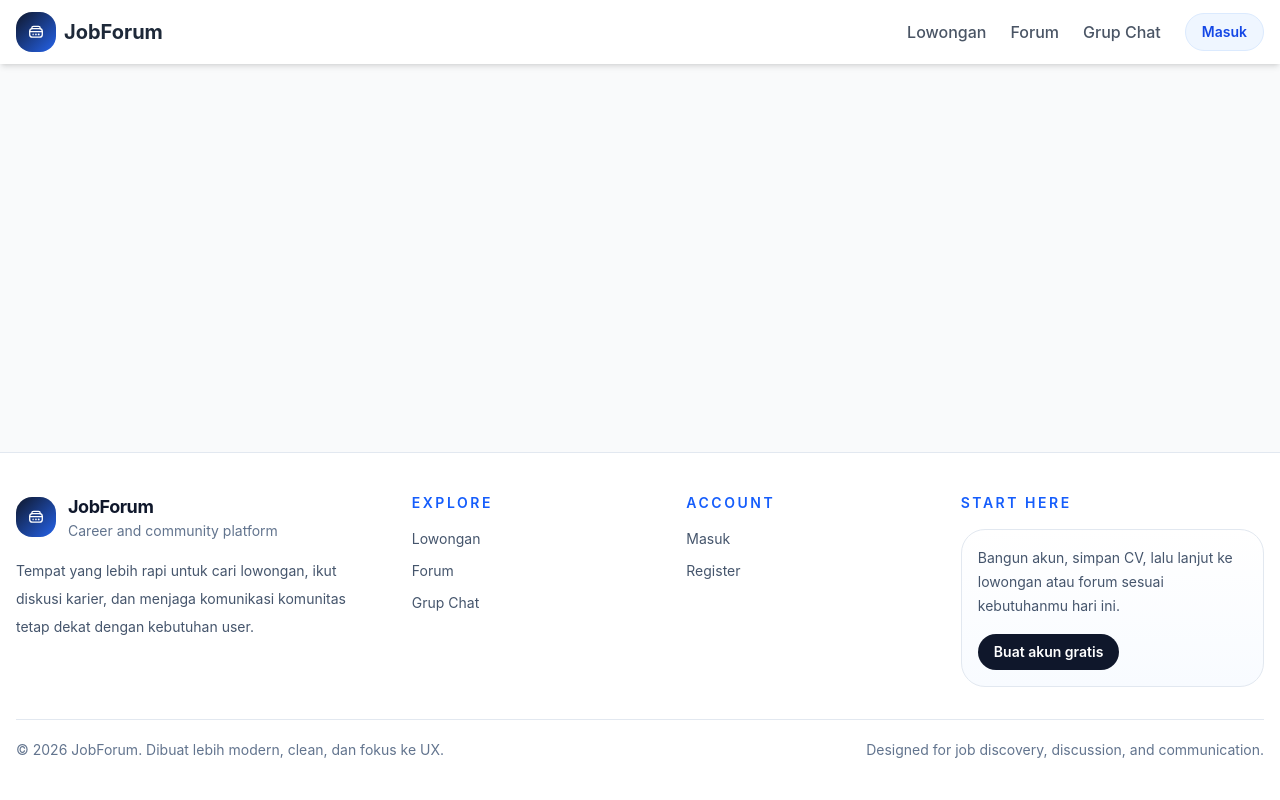
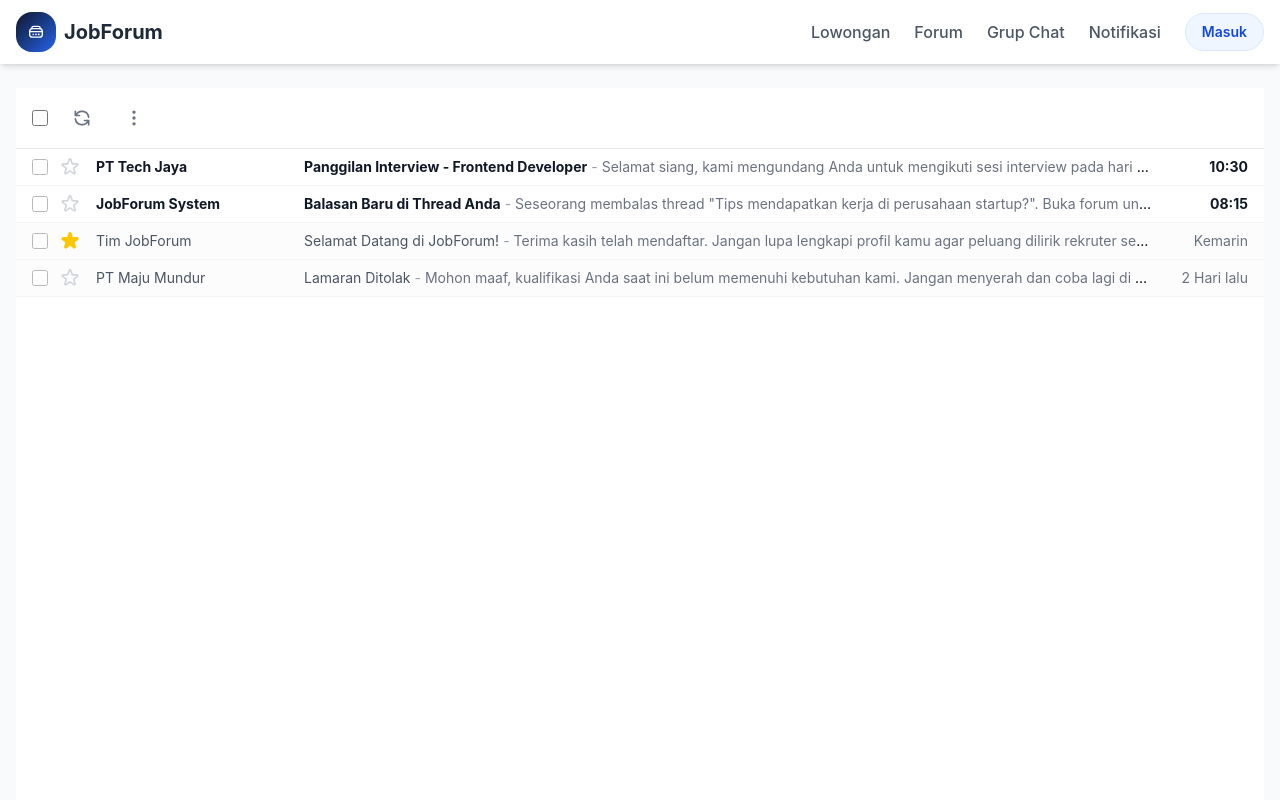
Before and after one commit to max-tantan/vite-forum-lowongankerja, a Vue app: page /email in a window 1280 px wide. Shown: the top 800 px of the page. Built offline with nearby package versions, Linux system fonts and the light colour scheme.

Commit message:
feat: add email notification view with toast system integration

```diff
--- a/src/App.vue
+++ b/src/App.vue
@@ -3,9 +3,11 @@ import { RouterView } from 'vue-router'
 import Footer from './components/Footer.vue'
 import Navbar from './components/Navbar.vue'
 import AndroidLayout from './layout/AndroidLayout.vue'
+import ToastNotify from './components/ToastNotify.vue'
 </script>
 
 <template>
+  <ToastNotify />
   <!-- Desktop Layout: visible on md and above -->
   <div class="hidden md:flex min-h-screen flex-col bg-gray-50">
     <Navbar />
--- a/src/components/Navbar.vue
+++ b/src/components/Navbar.vue
@@ -84,6 +84,13 @@ const handleSignOut = () => {
           >
             Grup Chat
           </RouterLink>
+          <RouterLink
+            to="/email"
+            class="text-gray-600 hover:text-blue-600 transition font-medium"
+            active-class="text-blue-600"
+          >
+            Notifikasi
+          </RouterLink>
           <template v-if="isAuthenticated">
             <RouterLink
               to="/profile"
--- /dev/null
+++ b/src/components/ToastNotify.vue
@@ -0,0 +1,47 @@
+<template>
+  <div class="fixed top-4 left-1/2 -translate-x-1/2 z-[100] flex flex-col items-center space-y-2 w-11/12 max-w-sm pointer-events-none">
+    <TransitionGroup
+      enter-active-class="transition duration-300 ease-out"
+      enter-from-class="transform -translate-y-4 opacity-0"
+      enter-to-class="transform translate-y-0 opacity-100"
+      leave-active-class="transition duration-200 ease-in"
+      leave-from-class="transform translate-y-0 opacity-100"
+      leave-to-class="transform -translate-y-4 opacity-0"
+    >
+      <div
+        v-for="toast in toasts"
+        :key="toast.id"
+        :class="[
+          'pointer-events-auto flex items-center justify-between w-full p-3 md:p-4 rounded-lg shadow-lg text-white font-medium text-sm',
+          typeClasses[toast.type] || typeClasses.info
+        ]"
+      >
+        <div class="flex items-center space-x-2">
+          <!-- Icon depending on type -->
+          <svg v-if="toast.type === 'success'" class="w-5 h-5 text-white" fill="none" stroke="currentColor" viewBox="0 0 24 24"><path stroke-linecap="round" stroke-linejoin="round" stroke-width="2" d="M5 13l4 4L19 7"></path></svg>
+          <svg v-else-if="toast.type === 'error'" class="w-5 h-5 text-white" fill="none" stroke="currentColor" viewBox="0 0 24 24"><path stroke-linecap="round" stroke-linejoin="round" stroke-width="2" d="M6 18L18 6M6 6l12 12"></path></svg>
+          <svg v-else-if="toast.type === 'warning'" class="w-5 h-5 text-white" fill="none" stroke="currentColor" viewBox="0 0 24 24"><path stroke-linecap="round" stroke-linejoin="round" stroke-width="2" d="M12 9v2m0 4h.01m-6.938 4h13.856c1.54 0 2.502-1.667 1.732-3L13.732 4c-.77-1.333-2.694-1.333-3.464 0L3.34 16c-.77 1.333.192 3 1.732 3z"></path></svg>
+          <svg v-else class="w-5 h-5 text-white" fill="none" stroke="currentColor" viewBox="0 0 24 24"><path stroke-linecap="round" stroke-linejoin="round" stroke-width="2" d="M13 16h-1v-4h-1m1-4h.01M21 12a9 9 0 11-18 0 9 9 0 0118 0z"></path></svg>
+
+          <span>{{ toast.message }}</span>
+        </div>
+        <button @click="removeToast(toast.id)" class="focus:outline-none opacity-80 hover:opacity-100 p-1">
+          <svg class="w-4 h-4" fill="none" stroke="currentColor" viewBox="0 0 24 24"><path stroke-linecap="round" stroke-linejoin="round" stroke-width="2" d="M6 18L18 6M6 6l12 12"></path></svg>
+        </button>
+      </div>
+    </TransitionGroup>
+  </div>
+</template>
+
+<script setup>
+import { useToast } from '../composables/useToast'
+
+const { toasts, removeToast } = useToast()
+
+const typeClasses = {
+  success: 'bg-green-600',
+  error: 'bg-red-600',
+  info: 'bg-blue-600',
+  warning: 'bg-yellow-500'
+}
+</script>
--- /dev/null
+++ b/src/composables/useToast.js
@@ -0,0 +1,23 @@
+import { ref } from 'vue'
+
+const toasts = ref([])
+
+export function useToast() {
+  const addToast = (message, type = 'info', duration = 3000) => {
+    const id = Date.now()
+    toasts.value.push({ id, message, type })
+    setTimeout(() => {
+      removeToast(id)
+    }, duration)
+  }
+
+  const removeToast = (id) => {
+    toasts.value = toasts.value.filter(t => t.id !== id)
+  }
+
+  return {
+    toasts,
+    addToast,
+    removeToast
+  }
+}
--- a/src/layout/AndroidLayout.vue
+++ b/src/layout/AndroidLayout.vue
@@ -12,7 +12,7 @@
         <!-- Actions slot -->
         <div class="flex items-center space-x-2">
           <slot name="actions">
-            <button class="p-1 rounded-full hover:bg-blue-700 transition-colors">
+            <button @click="testToast" class="p-1 rounded-full hover:bg-blue-700 transition-colors active:scale-95">
               <svg class="w-5 h-5" fill="none" stroke="currentColor" viewBox="0 0 24 24"><path stroke-linecap="round" stroke-linejoin="round" stroke-width="2" d="M15 17h5l-1.405-1.405A2.032 2.032 0 0118 14.158V11a6.002 6.002 0 00-4-5.659V5a2 2 0 10-4 0v.341C7.67 6.165 6 8.388 6 11v3.159c0 .538-.214 1.055-.595 1.436L4 17h5m6 0v1a3 3 0 11-6 0v-1m6 0H9"></path></svg>
             </button>
           </slot>
@@ -53,9 +53,24 @@
 <script setup>
 import { computed } from 'vue'
 import { useRoute, useRouter } from 'vue-router'
+import { useToast } from '../composables/useToast'
 
 const route = useRoute()
 const router = useRouter()
+const { addToast } = useToast()
+
+const testToast = () => {
+  const types = ['success', 'error', 'info', 'warning']
+  const randomType = types[Math.floor(Math.random() * types.length)]
+  const messages = [
+    'Berhasil menyimpan data lowongan!',
+    'Gagal memuat koneksi, coba lagi.',
+    'Ada pesan baru masuk.',
+    'Peringatan: sesi kamu akan habis.'
+  ]
+  const randomMsg = messages[Math.floor(Math.random() * messages.length)]
+  addToast(randomMsg, randomType)
+}
 
 const titleMap = {
   Home: 'Lowongan Kerja',
--- a/src/router/router.js
+++ b/src/router/router.js
@@ -7,6 +7,7 @@ import ForumPost from '../views/ForumPost.vue'
 import Login from '../views/Login.vue'
 import Profile from '../views/Profile.vue'
 import Register from '../views/Register.vue'
+import Email from '../views/Email.vue'
 import { useAuth } from '../composables/useAuth'
 
 const routes = [
@@ -17,6 +18,7 @@ const routes = [
   { path: '/job/:id', name: 'JobDetail', component: JobDetail },
   { path: '/login', name: 'Login', component: Login },
   { path: '/profile', name: 'Profile', component: Profile, meta: { requiresAuth: true } },
+  { path: '/email', name: 'Email', component: Email },
   { path: '/register', name: 'Register', component: Register }
 ]
 
--- /dev/null
+++ b/src/views/Email.vue
@@ -0,0 +1,122 @@
+<template>
+  <!-- Container luas penuh -->
+  <div class="w-full bg-white min-h-[calc(100vh-4rem)] flex flex-col">
+    <!-- Header/Toolbar ala Gmail -->
+    <div class="px-4 py-3 border-b border-gray-200 flex items-center gap-4 bg-white sticky top-0 z-10">
+      <div class="flex items-center gap-4 text-gray-500">
+        <input type="checkbox" class="w-4 h-4 rounded border-gray-300 text-blue-600 focus:ring-blue-500 cursor-pointer" />
+        <button class="hover:bg-gray-100 p-2 rounded-full transition">
+          <svg class="w-5 h-5" fill="none" stroke="currentColor" viewBox="0 0 24 24"><path stroke-linecap="round" stroke-linejoin="round" stroke-width="2" d="M4 4v5h.582m15.356 2A8.001 8.001 0 004.582 9m0 0H9m11 11v-5h-.581m0 0a8.003 8.003 0 01-15.357-2m15.357 2H15"></path></svg>
+        </button>
+        <button class="hover:bg-gray-100 p-2 rounded-full transition">
+          <svg class="w-5 h-5" fill="none" stroke="currentColor" viewBox="0 0 24 24"><path stroke-linecap="round" stroke-linejoin="round" stroke-width="2" d="M12 5v.01M12 12v.01M12 19v.01M12 6a1 1 0 110-2 1 1 0 010 2zm0 7a1 1 0 110-2 1 1 0 010 2zm0 7a1 1 0 110-2 1 1 0 010 2z"></path></svg>
+        </button>
+      </div>
+    </div>
+
+    <!-- List Email ala Gmail -->
+    <div class="flex-1 overflow-auto">
+      <div
+        v-for="msg in messages"
+        :key="msg.id"
+        @click="readMessage(msg)"
+        :class="[
+          'group flex items-center gap-4 px-4 py-2 border-b border-gray-100 cursor-pointer transition-colors',
+          msg.read ? 'bg-gray-50/50 hover:bg-gray-100/50' : 'bg-white hover:shadow-[inset_1px_0_0_#dadce0,inset_-1px_0_0_#dadce0,0_1px_2px_0_rgba(60,64,67,.3),0_1px_3px_1px_rgba(60,64,67,.15)] z-10 relative'
+        ]"
+      >
+        <!-- Checkbox & Star -->
+        <div class="flex items-center gap-3 text-gray-400 flex-shrink-0">
+          <input type="checkbox" class="w-4 h-4 rounded border-gray-300 text-blue-600 focus:ring-blue-500 cursor-pointer opacity-50 group-hover:opacity-100 transition-opacity" @click.stop />
+          <button class="hover:text-gray-600 transition" @click.stop="toggleStar(msg)">
+            <svg :class="['w-5 h-5', msg.starred ? 'text-yellow-400 fill-current' : 'text-gray-300']" fill="none" stroke="currentColor" viewBox="0 0 24 24">
+              <path stroke-linecap="round" stroke-linejoin="round" stroke-width="2" d="M11.049 2.927c.3-.921 1.603-.921 1.902 0l1.519 4.674a1 1 0 00.95.69h4.915c.969 0 1.371 1.24.588 1.81l-3.976 2.888a1 1 0 00-.363 1.118l1.518 4.674c.3.922-.755 1.688-1.538 1.118l-3.976-2.888a1 1 0 00-1.176 0l-3.976 2.888c-.783.57-1.838-.197-1.538-1.118l1.518-4.674a1 1 0 00-.363-1.118l-3.976-2.888c-.784-.57-.38-1.81.588-1.81h4.914a1 1 0 00.951-.69l1.519-4.674z"></path>
+            </svg>
+          </button>
+        </div>
+
+        <!-- Sender -->
+        <div :class="['w-40 sm:w-48 truncate flex-shrink-0 text-sm', msg.read ? 'text-gray-600' : 'text-gray-900 font-bold']">
+          {{ msg.sender }}
+        </div>
+
+        <!-- Subject & Snippet -->
+        <div class="flex-1 truncate text-sm">
+          <span :class="[msg.read ? 'text-gray-600' : 'text-gray-900 font-bold']">{{ msg.title }}</span>
+          <span class="text-gray-400 mx-1">-</span>
+          <span class="text-gray-500">{{ msg.content }}</span>
+        </div>
+
+        <!-- Date/Time -->
+        <div :class="['w-20 text-right flex-shrink-0 text-xs sm:text-sm', msg.read ? 'text-gray-500' : 'text-gray-900 font-bold']">
+          {{ msg.time }}
+        </div>
+      </div>
+
+      <div v-if="messages.length === 0" class="p-8 text-center text-gray-500">
+        Tidak ada pesan.
+      </div>
+    </div>
+  </div>
+</template>
+
+<script setup>
+import { ref } from 'vue'
+import { useToast } from '../composables/useToast'
+
+const { addToast } = useToast()
+
+const messages = ref([
+  {
+    id: 1,
+    sender: 'PT Tech Jaya',
+    title: 'Panggilan Interview - Frontend Developer',
+    content: 'Selamat siang, kami mengundang Anda untuk mengikuti sesi interview pada hari Senin besok melalui Zoom.',
+    time: '10:30',
+    read: false,
+    starred: false
+  },
+  {
+    id: 2,
+    sender: 'JobForum System',
+    title: 'Balasan Baru di Thread Anda',
+    content: 'Seseorang membalas thread "Tips mendapatkan kerja di perusahaan startup?". Buka forum untuk melihat balasan.',
+    time: '08:15',
+    read: false,
+    starred: false
+  },
+  {
+    id: 3,
+    sender: 'Tim JobForum',
+    title: 'Selamat Datang di JobForum!',
+    content: 'Terima kasih telah mendaftar. Jangan lupa lengkapi profil kamu agar peluang dilirik rekruter semakin besar dan profilmu lebih menarik.',
+    time: 'Kemarin',
+    read: true,
+    starred: true
+  },
+  {
+    id: 4,
+    sender: 'PT Maju Mundur',
+    title: 'Lamaran Ditolak',
+    content: 'Mohon maaf, kualifikasi Anda saat ini belum memenuhi kebutuhan kami. Jangan menyerah dan coba lagi di kesempatan lain!',
+    time: '2 Hari lalu',
+    read: true,
+    starred: false
+  },
+])
+
+const readMessage = (msg) => {
+  if (msg.read) return
+
+  msg.read = true
+  // Memunculkan toast sebagai bukti fitur notifikasi tetap berjalan
+  addToast(`Pesan dari ${msg.sender} ditandai sudah dibaca.`, 'success')
+}
+
+const toggleStar = (msg) => {
+  msg.starred = !msg.starred
+  if(msg.starred) {
+    addToast('Pesan dibintangi', 'info')
+  }
+}
+</script>
```
